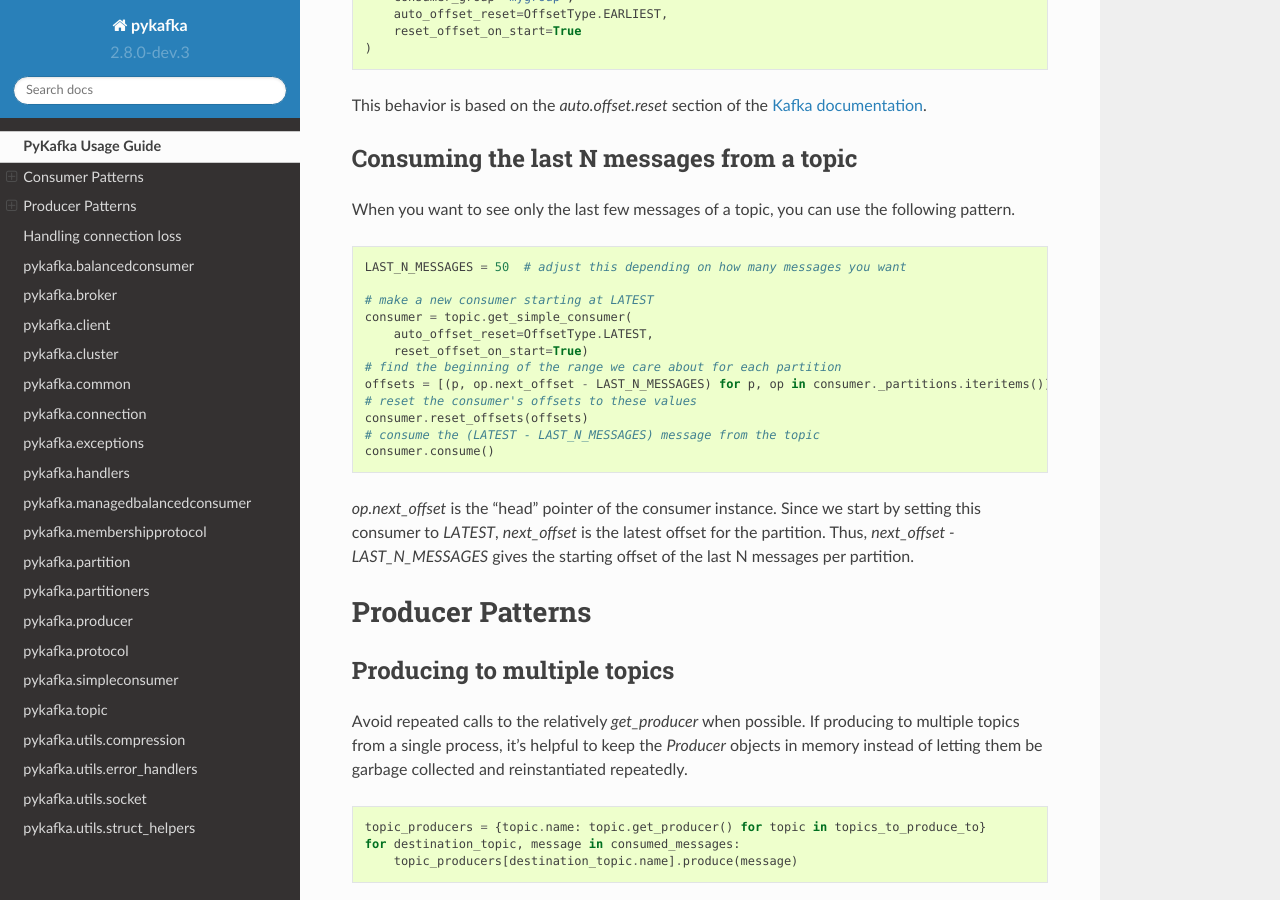
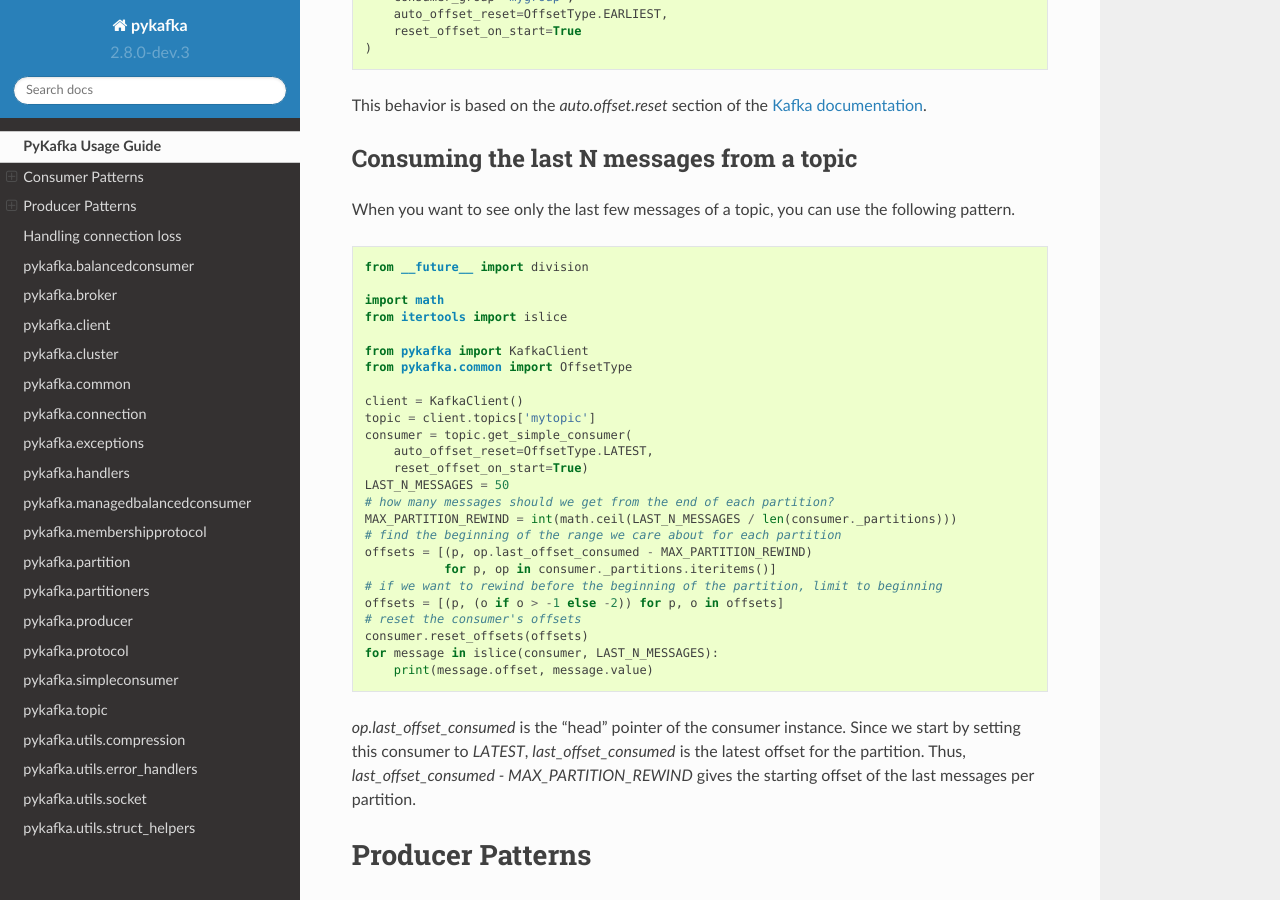
Before and after one commit to Parsely/pykafka, a Sphinx documentation site: the page built from doc/usage.rst, in a window 1280 px wide and 900 px high, scrolled down 1320 px. Built offline with Sphinx 7.4.7 and the Read the Docs theme 2.0.0, drawn with Linux system fonts in a browser that asks for light colours.

Commit message:
fix last_n_messages example
fixes #829
fixes #843

```diff
--- a/doc/usage.rst
+++ b/doc/usage.rst
@@ -79,23 +79,38 @@ pattern.
 
 .. sourcecode:: python
 
-    LAST_N_MESSAGES = 50  # adjust this depending on how many messages you want
 
-    # make a new consumer starting at LATEST
+    from __future__ import division
+
+    import math
+    from itertools import islice
+
+    from pykafka import KafkaClient
+    from pykafka.common import OffsetType
+
+    client = KafkaClient()
+    topic = client.topics['mytopic']
     consumer = topic.get_simple_consumer(
         auto_offset_reset=OffsetType.LATEST,
         reset_offset_on_start=True)
+    LAST_N_MESSAGES = 50
+    # how many messages should we get from the end of each partition?
+    MAX_PARTITION_REWIND = int(math.ceil(LAST_N_MESSAGES / len(consumer._partitions)))
     # find the beginning of the range we care about for each partition
-    offsets = [(p, op.next_offset - LAST_N_MESSAGES) for p, op in consumer._partitions.iteritems()]
-    # reset the consumer's offsets to these values
+    offsets = [(p, op.last_offset_consumed - MAX_PARTITION_REWIND)
+               for p, op in consumer._partitions.iteritems()]
+    # if we want to rewind before the beginning of the partition, limit to beginning
+    offsets = [(p, (o if o > -1 else -2)) for p, o in offsets]
+    # reset the consumer's offsets
     consumer.reset_offsets(offsets)
-    # consume the (LATEST - LAST_N_MESSAGES) message from the topic
-    consumer.consume()
+    for message in islice(consumer, LAST_N_MESSAGES):
+        print(message.offset, message.value)
 
-`op.next_offset` is the "head" pointer of the consumer instance. Since we start by
-setting this consumer to `LATEST`, `next_offset` is the latest offset for the partition.
-Thus, `next_offset - LAST_N_MESSAGES` gives the starting offset of the last N messages
-per partition.
+
+`op.last_offset_consumed` is the "head" pointer of the consumer instance. Since we start by
+setting this consumer to `LATEST`, `last_offset_consumed` is the latest offset for the
+partition.  Thus, `last_offset_consumed - MAX_PARTITION_REWIND` gives the starting
+offset of the last messages per partition.
 
 Producer Patterns
 =================
```
